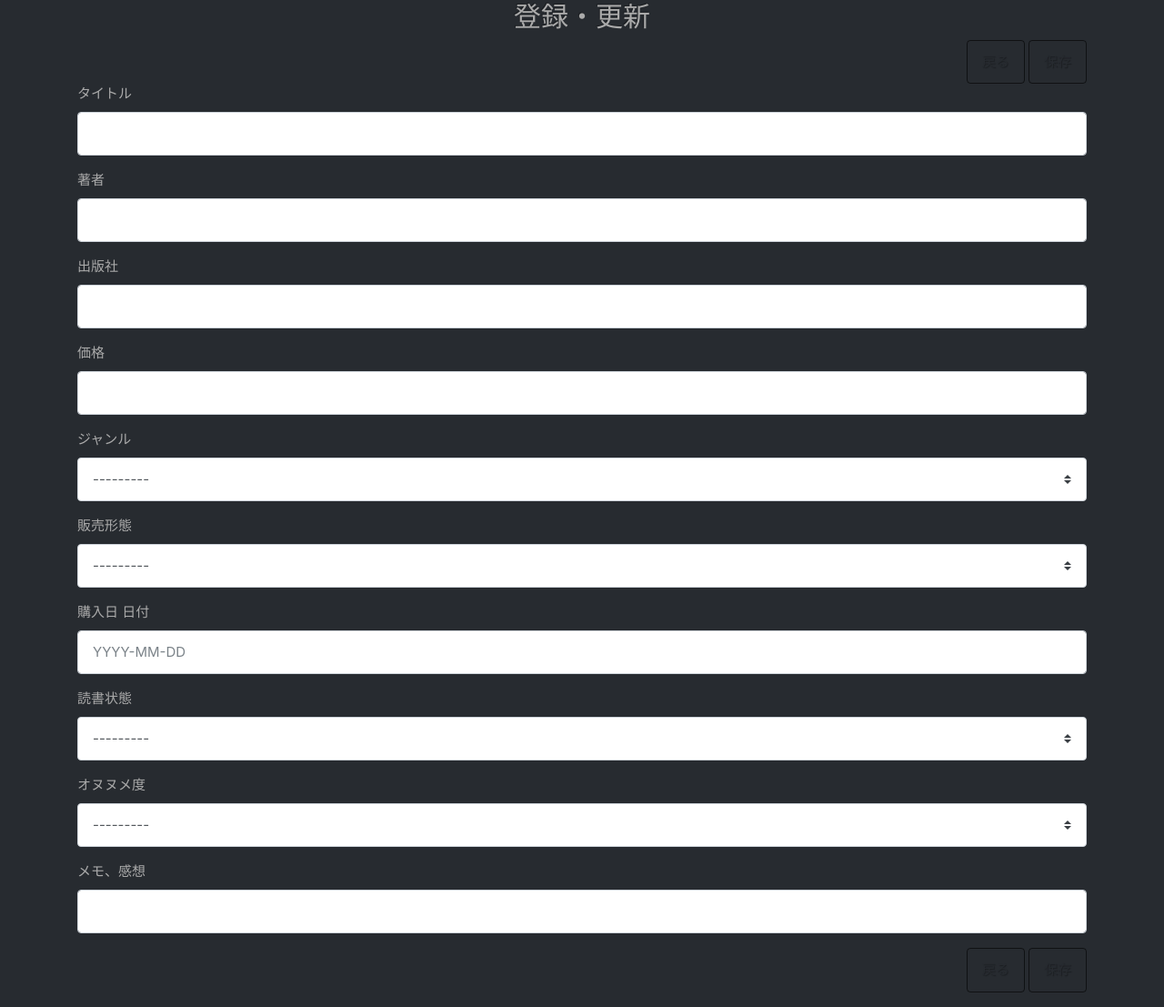
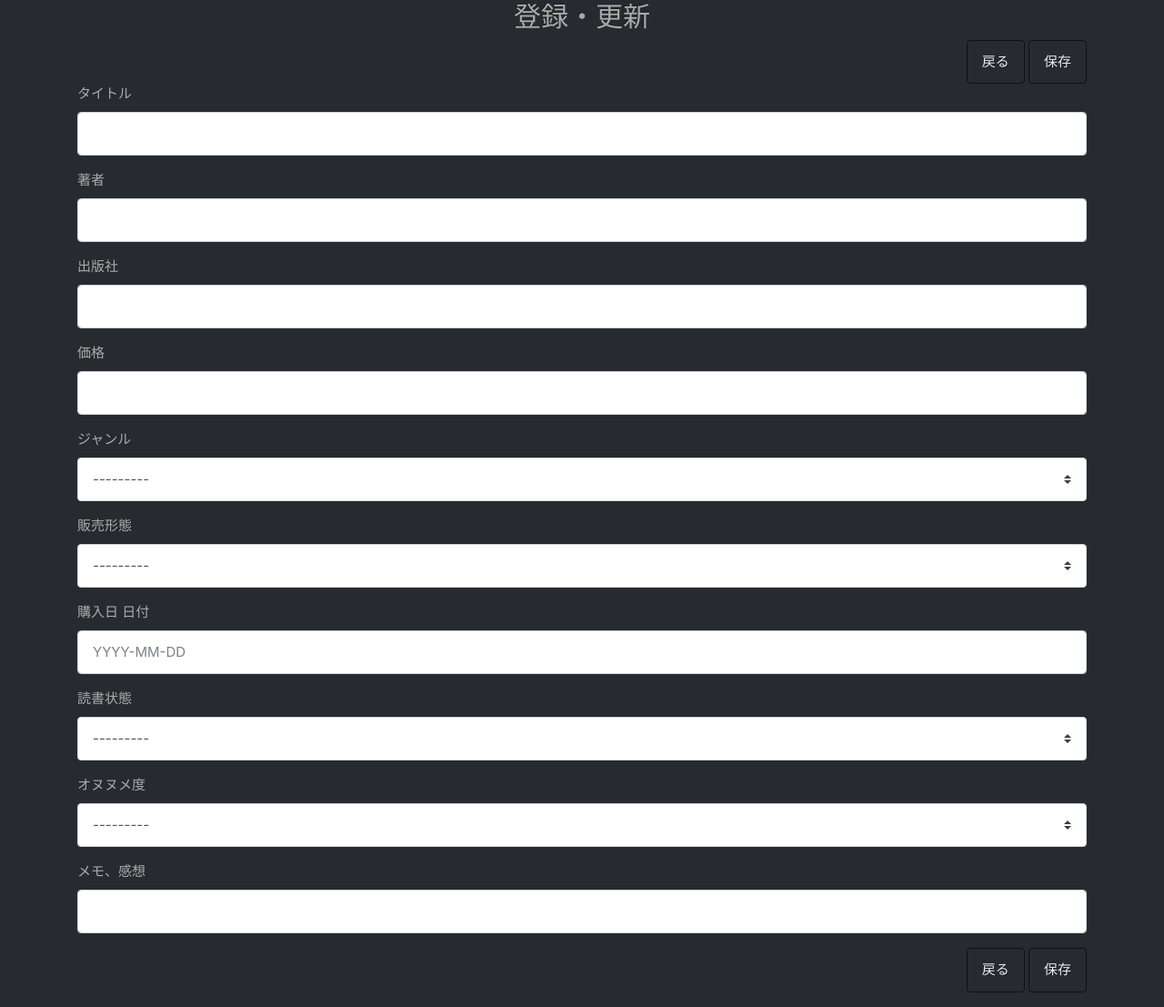
Before and after one commit to takumi-nakajima/instant-django, a Django app: page /create/ in a window 1280 px wide. Shown: the part 57-1164 px from the top of the page at 91% size. Run offline with Django 3.2, Linux system fonts and the light colour scheme; the visitor is signed in with stand-in values (Sample User, id 1); some libraries are stand-ins or nearby versions.

Commit message:
戻る、保存、削除ボタン文字の色調整

```diff
--- a/app/templates/app/item_confirm_delete.html
+++ b/app/templates/app/item_confirm_delete.html
@@ -10,7 +10,7 @@
             <div class="row">
                 <div class="col-12">
                     <div class="float-right">
-                        <a class="btn btn-outline-dark" href="{% url 'index' %}">戻る</a>
+                        <a class="btn btn-outline-light" href="{% url 'index' %}">戻る</a>
                         <input type="submit" class="btn btn-outline-dark delete" value="削除"/>
                     </div>
                 </div>
@@ -19,7 +19,7 @@
             <div class="row">
                 <div class="col-12">
                     <div class="float-right mb-3">
-                        <a class="btn btn-outline-dark" href="{% url 'index' %}">戻る</a>
+                        <a class="btn btn-outline-light" href="{% url 'index' %}">戻る</a>
                         <input type="submit" class="btn btn-outline-dark delete" value="削除"/>
                     </div>
                 </div>
--- a/app/templates/app/item_detail.html
+++ b/app/templates/app/item_detail.html
@@ -4,14 +4,14 @@
         <h2 class="text-center">詳細表示</h2>
         <div class="row">
             <div class="col-12">
-                <a class="btn btn-outline-dark float-right" href="{% url 'index' %}">戻る</a>
+                <a class="btn btn-outline-light float-right" href="{% url 'index' %}">戻る</a>
             </div>
         </div>
         <!--  -->
         {% include "./item_detail_contents.html" %}
         <div class="row">
             <div class="col-12">
-                <a class="btn btn-outline-dark float-right" href="{% url 'index' %}">戻る</a>
+                <a class="btn btn-outline-light float-right" href="{% url 'index' %}">戻る</a>
             </div>
         </div>
     </div>
--- a/app/templates/app/item_form.html
+++ b/app/templates/app/item_form.html
@@ -11,8 +11,8 @@
         <div class="row">
             <div class="col-12">
                 <div class="float-right">
-                    <a class="btn btn-outline-dark" href="{% url 'index' %}">戻る</a>
-                    <a class="btn btn-outline-dark save" href="#">保存</a>
+                    <a class="btn btn-outline-light" href="{% url 'index' %}">戻る</a>
+                    <a class="btn btn-outline-light save" href="#">保存</a>
                 </div>
             </div>
         </div>
@@ -26,8 +26,8 @@
         <div class="row">
             <div class="col-12">
                 <div class="float-right mb-3">
-                    <a class="btn btn-outline-dark" href="{% url 'index' %}">戻る</a>
-                    <a class="btn btn-outline-dark save" href="#">保存</a>
+                    <a class="btn btn-outline-light" href="{% url 'index' %}">戻る</a>
+                    <a class="btn btn-outline-light save" href="#">保存</a>
                 </div>
             </div>
         </div>
```
